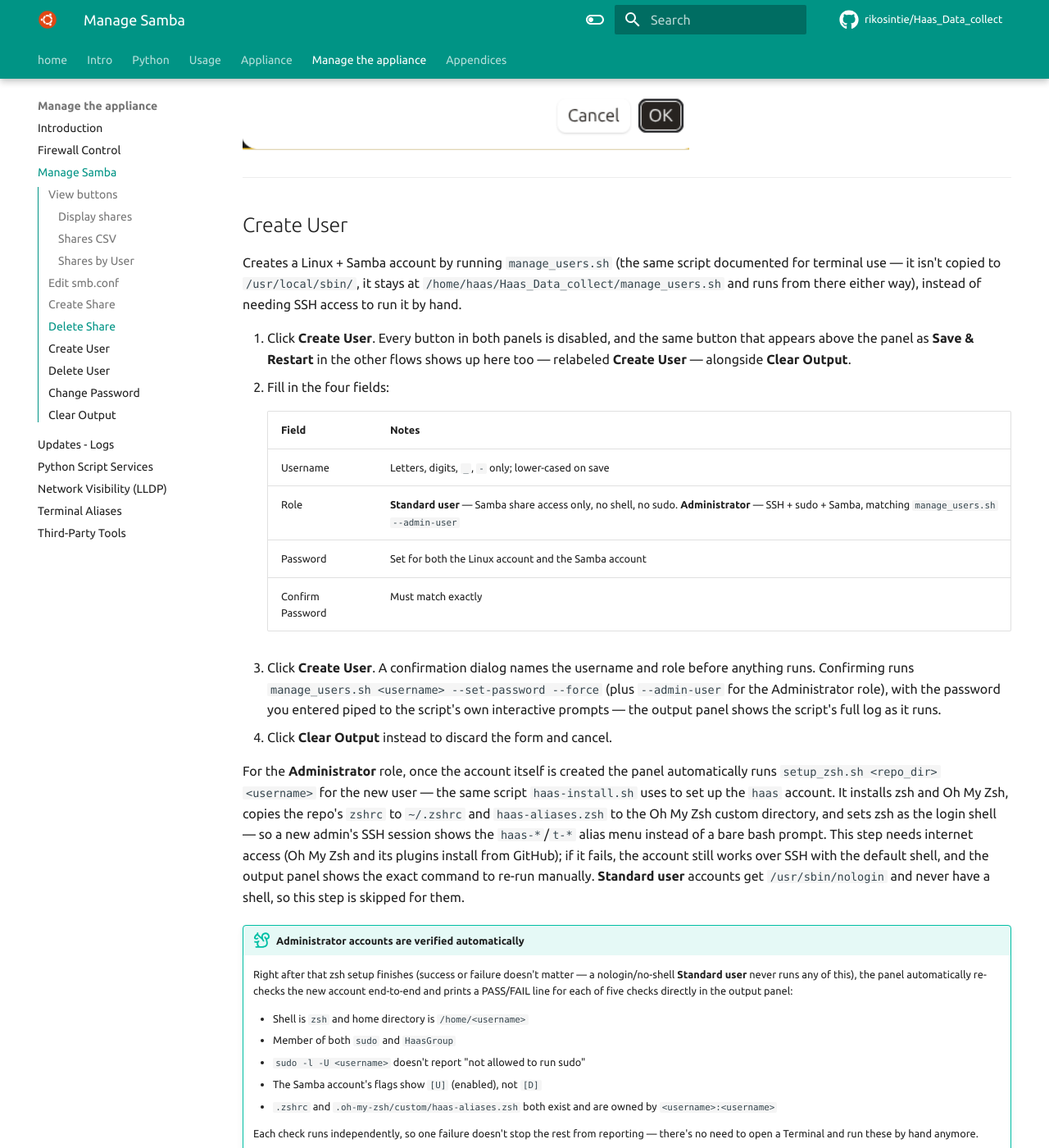
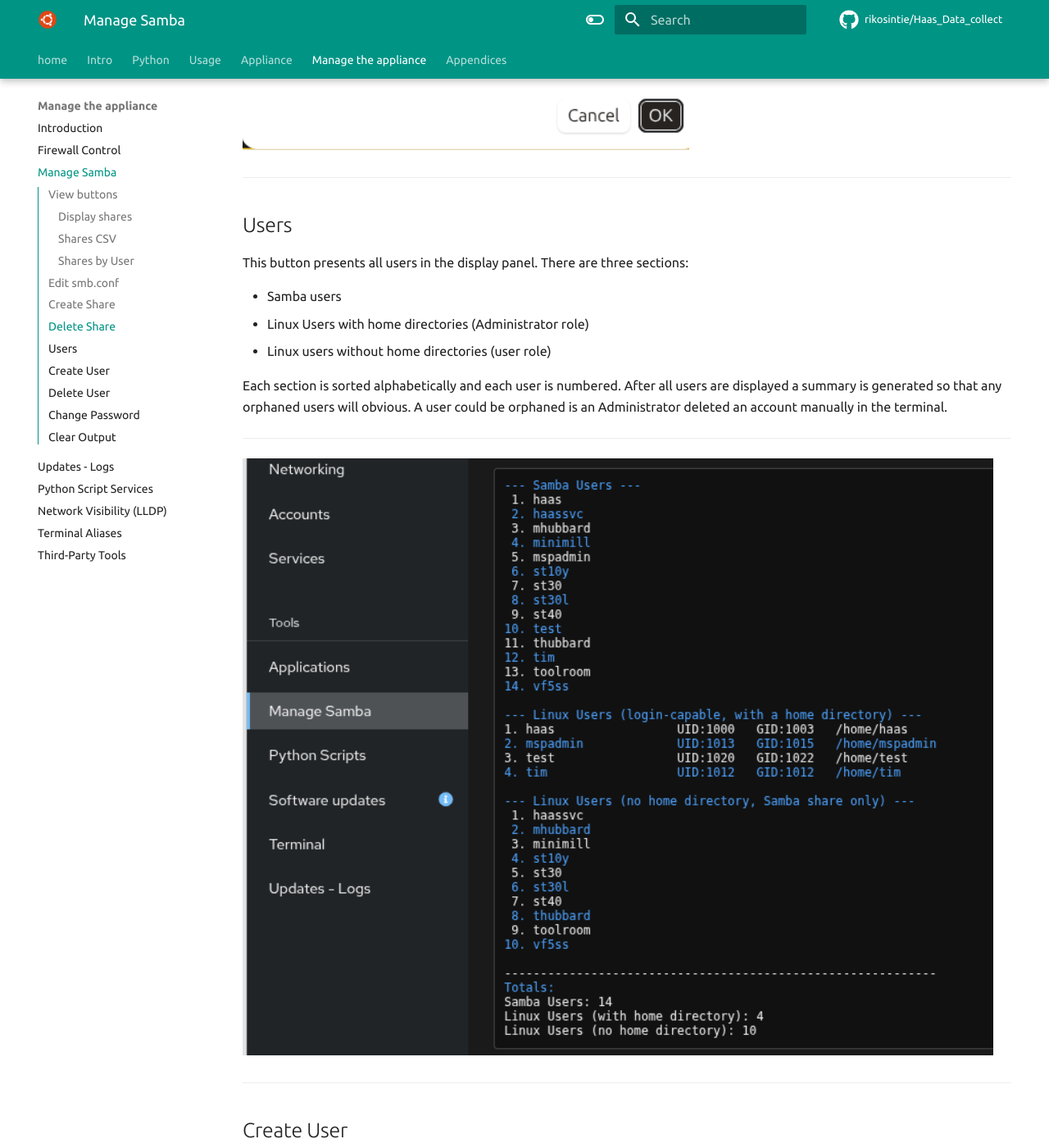
Before and after one commit to rikosintie/Haas_Data_collect, an MkDocs documentation site: the page built from docs/manage_the_appliance/samba.md, in a window 1280 px wide and 1400 px high, scrolled down 7535 px. Shown: the whole window at 82% size. Built offline with MkDocs 1.6.1 and Material for MkDocs 9.7.7, drawn with Linux system fonts in a browser that asks for light colours; some web fonts are replaced; comment, search, counter and statistics services are not loaded.

Commit message:
Git Title: samba.md: Updated screenshots
Git Description:

Updated screenshots

```diff
--- a/docs/manage_the_appliance/samba.md
+++ b/docs/manage_the_appliance/samba.md
@@ -254,6 +254,22 @@ Service** on the Updates/Logs page: pick from a dropdown, confirm, done.
 
 ----------------------------------------------------------------
 
+## Users
+
+This button presents all users in the display panel. There are three sections:
+
+- Samba users
+- Linux Users with home directories (Administrator role)
+- Linux users without home directories (user role)
+
+Each section is sorted alphabetically and each user is numbered. After all users are displayed a summary is generated so that any orphaned users will obvious. A user could be orphaned is an Administrator deleted an account manually in the terminal.
+
+----------------------------------------------------------------
+
+![screenshot](./img/users.png)
+
+----------------------------------------------------------------
+
 ## Create User
 
 Creates a Linux + Samba account by running `manage_users.sh` (the same
```
Also changed, not shown: other parts of docs/manage_the_appliance/samba.md (+15 -2 lines), docs/manage_the_appliance/img/creaet-user-confirm.png (added), docs/manage_the_appliance/img/create-user.png (added), docs/manage_the_appliance/img/create-user.resized.png (added), docs/manage_the_appliance/img/delete-user-confirm-dialog.png, docs/manage_the_appliance/img/users.png (added).
